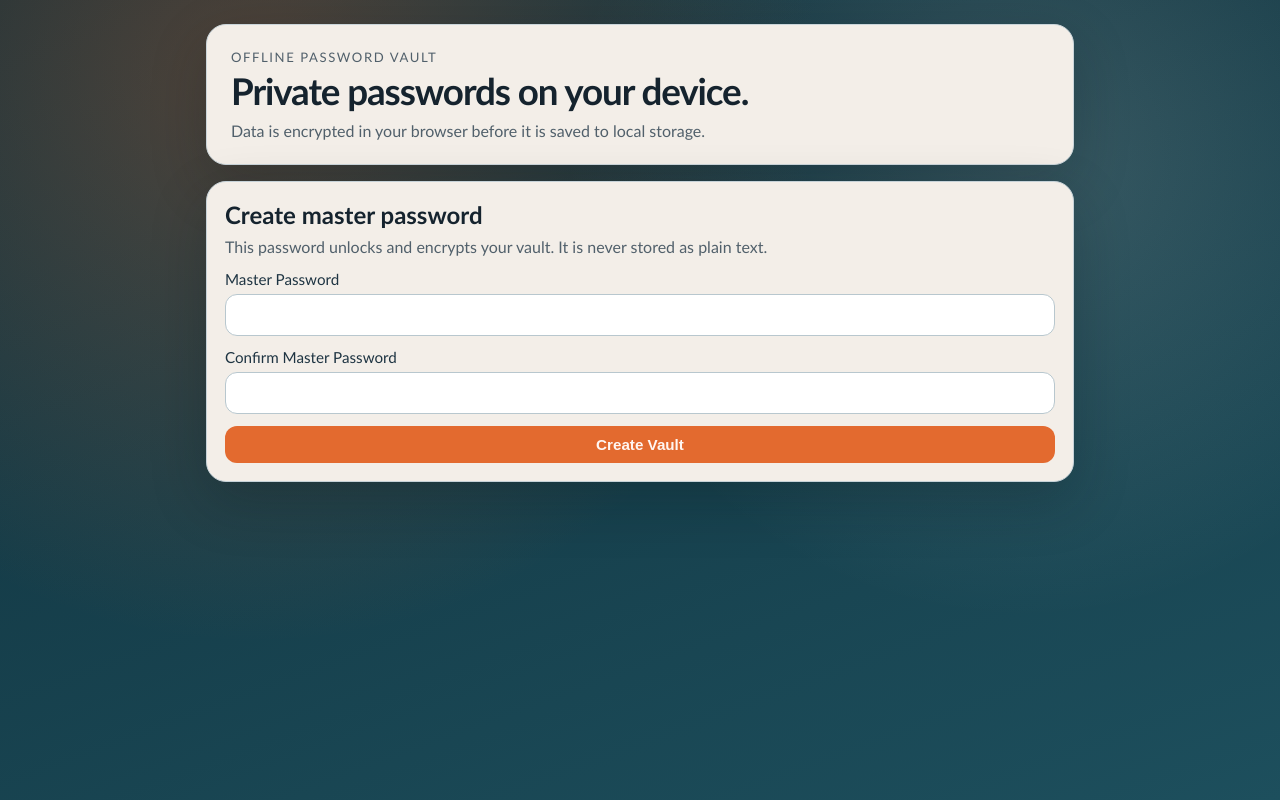
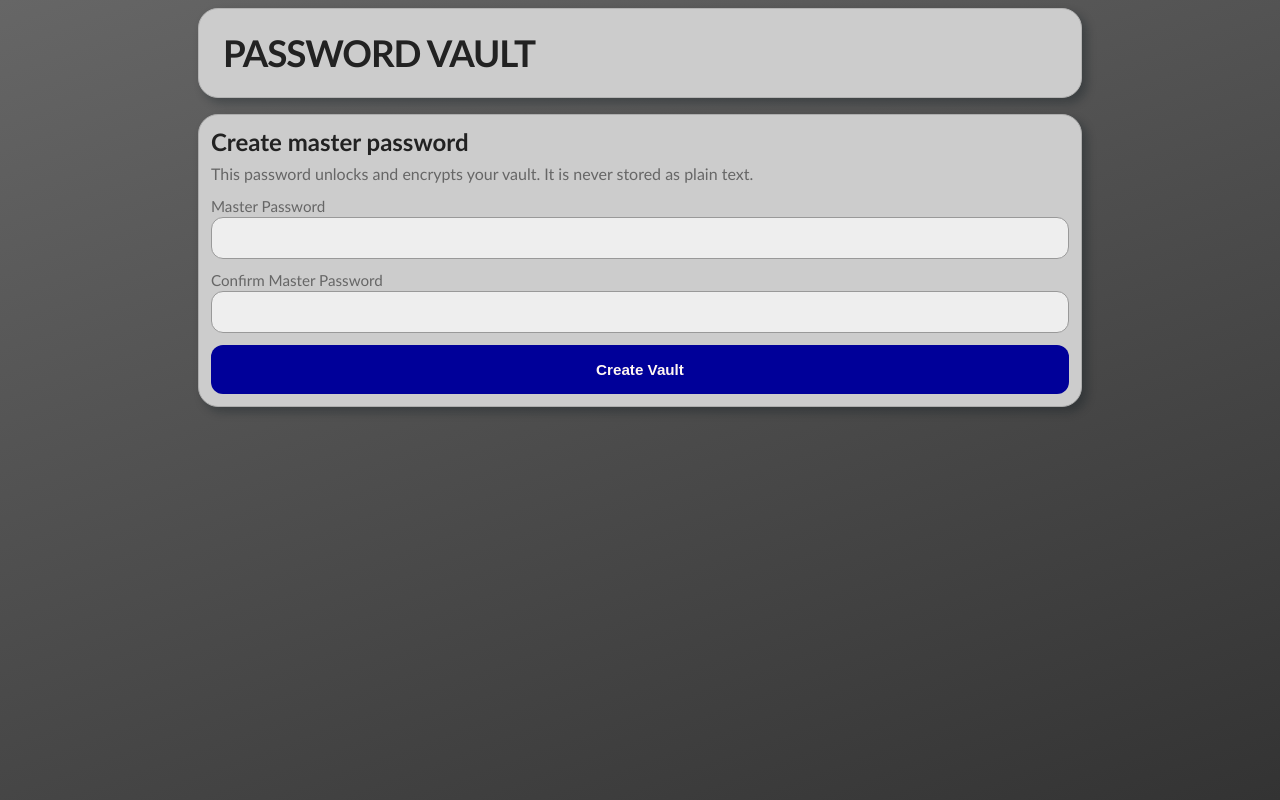
Before and after one commit to vizdio/vault, a React (Vite) app: page / in a window 1280 px wide. Built offline with nearby package versions, Linux system fonts and the light colour scheme.

Commit message:
Style updates and edit functionality

```diff
--- a/src/App.css
+++ b/src/App.css
@@ -1,7 +1,7 @@
 .app-shell {
   max-width: 900px;
   margin: 0 auto;
-  padding: 24px 16px 48px;
+  padding: 8px 8px 32px;
   display: grid;
   gap: 16px;
 }
@@ -38,7 +38,7 @@
   border: 1px solid color-mix(in srgb, var(--border), #fff 20%);
   border-radius: var(--radius-lg);
   box-shadow: var(--card-shadow);
-  padding: 18px;
+  padding: 12px;
 }
 
 .panel h2 {
@@ -58,8 +58,8 @@
 
 label {
   display: grid;
-  gap: 6px;
-  color: #1e3442;
+  gap: 2px;
+  color: var(--muted);
   font-size: 0.95rem;
 }
 
@@ -69,7 +69,7 @@ textarea {
   border: 1px solid var(--border);
   border-radius: var(--radius-md);
   padding: 11px 12px;
-  background: #fff;
+  background: #eee;
   color: var(--ink);
   font-size: 1rem;
 }
@@ -90,7 +90,7 @@ textarea:focus {
 button {
   border: none;
   border-radius: var(--radius-md);
-  padding: 10px 14px;
+  padding: 16px 16px;
   cursor: pointer;
   font-size: 0.95rem;
   font-weight: 700;
@@ -102,40 +102,34 @@ button {
 }
 
 .ghost-btn {
-  background: transparent;
+  background: #fff;
   color: #274451;
   border: 1px solid var(--border);
 }
 
 .danger-action-btn {
-  background: color-mix(in srgb, var(--danger), #fff 80%);
-  color: var(--danger);
-}
-
-.danger-btn {
-  background: color-mix(in srgb, var(--danger), #fff 80%);
-  color: var(--danger);
-  margin-top: 8px;
+  background: var(--danger);
+  color: #fff;
 }
 
 .entry-list {
-  margin: 12px 0 0;
+  margin: 8px 0 0;
   padding: 0;
   list-style: none;
   display: grid;
-  gap: 10px;
+  gap: 4px;
 }
 
 .entry-item {
   border: 1px solid var(--border);
   border-radius: var(--radius-md);
-  padding: 12px;
+  padding: 8px;
   background: color-mix(in srgb, var(--paper), #fff 50%);
 }
 
 .entry-row {
   display: grid;
-  grid-template-columns: 90px 1fr;
+  grid-template-columns: 65px 1fr;
   gap: 6px;
   margin-bottom: 4px;
 }
@@ -154,12 +148,19 @@ button {
   word-break: break-word;
 }
 
+.value-notes {
+  color: var(--muted);
+  font-size: 0.86rem;
+  max-width: calc(100% - 125px);
+  word-wrap: break-word;
+}
+
 .secret {
   font-family: 'Courier New', monospace;
 }
 
 .error {
-  color: #9f2738;
+  color: var(--danger);
   font-weight: 700;
 }
 
@@ -169,6 +170,13 @@ button {
   justify-content: space-between;
   gap: 8px;
   margin-bottom: 8px;
+  border-bottom: 1px solid var(--paper);
+}
+
+.entry-actions {
+  display: inline-flex;
+  align-items: center;
+  gap: 4px;
 }
 
 .entry-site-name {
@@ -177,23 +185,37 @@ button {
   word-break: break-word;
 }
 
+.edit-btn {
+  background: transparent;
+  border: none;
+  padding: 2px 4px;
+  cursor: pointer;
+  font-size: 1rem;
+  color: var(--muted);
+  opacity: 0.6;
+  border-radius: var(--radius-md);
+  flex-shrink: 0;
+  transition: opacity 0.15s, color 0.15s;
+  line-height: 1;
+}
+
+.edit-btn:hover {
+  opacity: 1;
+  color: var(--accent);
+}
+
 .delete-btn {
   background: transparent;
   border: none;
   padding: 2px 4px;
   cursor: pointer;
-  font-size: 0.85rem;
+  font-size: 1rem;
   color: var(--muted);
   opacity: 0.5;
   border-radius: var(--radius-md);
   flex-shrink: 0;
   transition: opacity 0.15s, color 0.15s;
   line-height: 1;
-}
-
-.delete-btn:hover {
-  opacity: 1;
-  color: var(--danger);
 }
 
 .site-link {
@@ -210,6 +232,7 @@ button {
   display: flex;
   align-items: center;
   gap: 6px;
+  max-width: 230px;
 }
 
 .copy-btn {
@@ -228,9 +251,10 @@ button {
   line-height: 1;
 }
 
-.copy-btn:hover {
-  opacity: 1;
-  color: var(--accent);
+.entry-form-actions {
+  display: flex;
+  justify-content: flex-end;
+  gap: 8px;
 }
 
 .add-entry-toggle {
@@ -252,10 +276,6 @@ button {
   margin: 0;
 }
 
-.add-entry-toggle:hover .add-entry-icon {
-  background: color-mix(in srgb, var(--accent), #fff 70%);
-}
-
 .add-entry-icon {
   display: flex;
   align-items: center;
@@ -263,8 +283,8 @@ button {
   width: 26px;
   height: 26px;
   border-radius: 50%;
-  background: color-mix(in srgb, var(--accent), #fff 80%);
-  color: var(--accent);
+  background: var(--accent);
+  color: #fff;
   font-size: 1.25rem;
   line-height: 1;
   flex-shrink: 0;
@@ -313,7 +333,7 @@ button {
   }
 
   .notes-label,
-  .entry-form .primary-btn {
+  .entry-form-actions {
     grid-column: 1 / -1;
   }
 }
--- a/src/App.tsx
+++ b/src/App.tsx
@@ -1,4 +1,4 @@
-import { useEffect, useMemo, useState } from 'react'
+import { useEffect, useMemo, useRef, useState } from 'react'
 import type { FormEvent } from 'react'
 import './App.css'
 
@@ -149,10 +149,12 @@ function App() {
   const [entryPassword, setEntryPassword] = useState('')
   const [entryNotes, setEntryNotes] = useState('')
   const [addEntryOpen, setAddEntryOpen] = useState(false)
+  const [editingEntryId, setEditingEntryId] = useState<string | null>(null)
   const [copiedId, setCopiedId] = useState<string | null>(null)
   const [pendingDeleteEntry, setPendingDeleteEntry] = useState<VaultEntry | null>(
     null,
   )
+  const addEntrySectionRef = useRef<HTMLElement | null>(null)
 
   const [cryptoKey, setCryptoKey] = useState<CryptoKey | null>(null)
   const [vaultMeta, setVaultMeta] = useState<
@@ -210,6 +212,7 @@ function App() {
     setEntries([])
     setAccessMode('unlocked')
     setAddEntryOpen(false)
+    setEditingEntryId(null)
     setMasterPassword('')
     setConfirmPassword('')
   }
@@ -242,6 +245,7 @@ function App() {
       setEntries(decryptedEntries)
       setAccessMode('unlocked')
       setAddEntryOpen(false)
+      setEditingEntryId(null)
       setMasterPassword('')
     } catch {
       setUnlockError('Incorrect master password or corrupted vault data.')
@@ -256,6 +260,16 @@ function App() {
     setMasterPassword('')
     setConfirmPassword('')
     setUnlockError('')
+    setEditingEntryId(null)
+  }
+
+  const resetEntryForm = () => {
+    setEntrySiteName('')
+    setEntrySiteUrl('')
+    setEntryUserName('')
+    setEntryPassword('')
+    setEntryNotes('')
+    setEditingEntryId(null)
   }
 
   const handleAddEntry = async (event: FormEvent<HTMLFormElement>) => {
@@ -265,24 +279,34 @@ function App() {
       return
     }
 
-    const nextEntry: VaultEntry = {
-      id: crypto.randomUUID(),
+    const nextEntryData = {
       siteName: entrySiteName.trim(),
       siteUrl: entrySiteUrl.trim(),
       userName: entryUserName.trim(),
       password: entryPassword,
       notes: entryNotes.trim(),
-      createdAt: new Date().toISOString(),
     }
 
-    const nextEntries = [nextEntry, ...entries]
+    const nextEntries = editingEntryId
+      ? entries.map((entry) =>
+          entry.id === editingEntryId
+            ? {
+                ...entry,
+                ...nextEntryData,
+              }
+            : entry,
+        )
+      : [
+          {
+            id: crypto.randomUUID(),
+            ...nextEntryData,
+            createdAt: new Date().toISOString(),
+          },
+          ...entries,
+        ]
+
     await saveEntries(nextEntries, cryptoKey, vaultMeta)
-
-    setEntrySiteName('')
-    setEntrySiteUrl('')
-    setEntryUserName('')
-    setEntryPassword('')
-    setEntryNotes('')
+    resetEntryForm()
   }
 
   const handleDeleteEntry = async (id: string) => {
@@ -292,6 +316,28 @@ function App() {
 
     const nextEntries = entries.filter((entry) => entry.id !== id)
     await saveEntries(nextEntries, cryptoKey, vaultMeta)
+
+    if (editingEntryId === id) {
+      resetEntryForm()
+    }
+  }
+
+  const cancelEntryEdit = () => {
+    resetEntryForm()
+  }
+
+  const requestEditEntry = (entry: VaultEntry) => {
+    setEntrySiteName(entry.siteName)
+    setEntrySiteUrl(entry.siteUrl)
+    setEntryUserName(entry.userName)
+    setEntryPassword(entry.password)
+    setEntryNotes(entry.notes)
+    setEditingEntryId(entry.id)
+    setAddEntryOpen(true)
+
+    requestAnimationFrame(() => {
+      addEntrySectionRef.current?.scrollIntoView({ behavior: 'smooth', block: 'start' })
+    })
   }
 
   const requestDeleteEntry = (entry: VaultEntry) => {
@@ -328,7 +374,7 @@ function App() {
     <main className="app-shell">
       <header className="hero-card">
         <div className="panel-title-row">
-          <p className="eyebrow">Offline Password Vault</p>
+          <h1>PASSWORD VAULT</h1>
           {accessMode === 'unlocked' && (
             <button
               type="button"
@@ -341,10 +387,6 @@ function App() {
             </button>
           )}
         </div>
-        <h1>Private passwords on your device.</h1>
-        <p className="subtitle">
-          Data is encrypted in your browser before it is saved to local storage.
-        </p>
       </header>
 
       {(accessMode === 'setup' || accessMode === 'login') && (
@@ -397,7 +439,7 @@ function App() {
 
       {accessMode === 'unlocked' && (
         <>
-          <section className="panel">
+          <section className="panel" ref={addEntrySectionRef}>
             <button
               type="button"
               className="add-entry-toggle"
@@ -405,7 +447,7 @@ function App() {
               aria-expanded={addEntryOpen}
             >
               <span className="add-entry-icon">{addEntryOpen ? '−' : '+'}</span>
-              <h2>Add Entry</h2>
+              <h2>{editingEntryId ? 'Update' : 'Add'}</h2>
             </button>
 
             {addEntryOpen && <form onSubmit={handleAddEntry} className="entry-form">
@@ -456,16 +498,21 @@ function App() {
                   rows={3}
                 />
               </label>
-
+              <div className="entry-form-actions">
+                {editingEntryId && (
+                  <button type="button" className="ghost-btn" onClick={cancelEntryEdit}>
+                    Cancel
+                  </button>
+                )}
                 <button type="submit" className="primary-btn">
-                Save Entry
+                  {editingEntryId ? 'Update' : 'Save'}
                 </button>
+              </div>
             </form>}
           </section>
 
           <section className="panel">
-            <h2>Saved Entries ({entries.length})</h2>
-
+            <h2>Passwords ({entries.length})</h2>
             {sortedEntries.length === 0 ? (
               <p>No entries yet. Add your first site credential above.</p>
             ) : (
@@ -474,6 +521,15 @@ function App() {
                   <li key={entry.id} className="entry-item">
                     <div className="entry-header">
                       <span className="entry-site-name">{entry.siteName}</span>
+                      <div className="entry-actions">
+                        <button
+                          type="button"
+                          className="edit-btn"
+                          title="Edit entry"
+                          onClick={() => requestEditEntry(entry)}
+                        >
+                          ✎
+                        </button>
                         <button
                           type="button"
                           className="delete-btn"
@@ -482,6 +538,7 @@ function App() {
                         >
                           ✕
                         </button>
+                      </div>
                     </div>
                     {entry.siteUrl && (
                       <div className="entry-row">
@@ -523,10 +580,12 @@ function App() {
                         </button>
                       </span>
                     </div>
+                    {entry.notes && (
                       <div className="entry-row notes">
                         <span className="label">Notes</span>
-                      <span className="value">{entry.notes || '-'}</span>
+                        <span className="value-notes">{entry.notes}</span>
                       </div>
+                    )}
                   </li>
                 ))}
               </ul>
--- a/src/index.css
+++ b/src/index.css
@@ -1,14 +1,14 @@
 :root {
-  --bg-1: #0f2f3a;
-  --bg-2: #1d4f5d;
-  --paper: #f3eee8;
-  --ink: #15232e;
-  --muted: #51606b;
-  --border: #b8c7ce;
-  --accent: #e36a2f;
+  --bg-1: #666;
+  --bg-2: #333;
+  --paper: #ccc;
+  --ink: #222;
+  --muted: #666;
+  --border: #999;
+  --accent: #009;
   --accent-ink: #fff6f2;
-  --danger: #8a2331;
-  --card-shadow: 0 20px 55px rgba(7, 20, 25, 0.24);
+  --danger: #600;
+  --card-shadow: 5px 5px 10px rgba(7, 20, 25, 0.3);
   --radius-lg: 20px;
   --radius-md: 12px;
 
@@ -28,10 +28,7 @@
 body {
   margin: 0;
   min-height: 100svh;
-  background:
-    radial-gradient(circle at 20% 10%, rgba(227, 106, 47, 0.3), transparent 45%),
-    radial-gradient(circle at 80% 20%, rgba(243, 238, 232, 0.16), transparent 38%),
-    linear-gradient(160deg, var(--bg-1), var(--bg-2));
+  background: linear-gradient(160deg, var(--bg-1), var(--bg-2));
 }
 
 h1,
```
Lines whose indentation alone changed are shown as unchanged.
